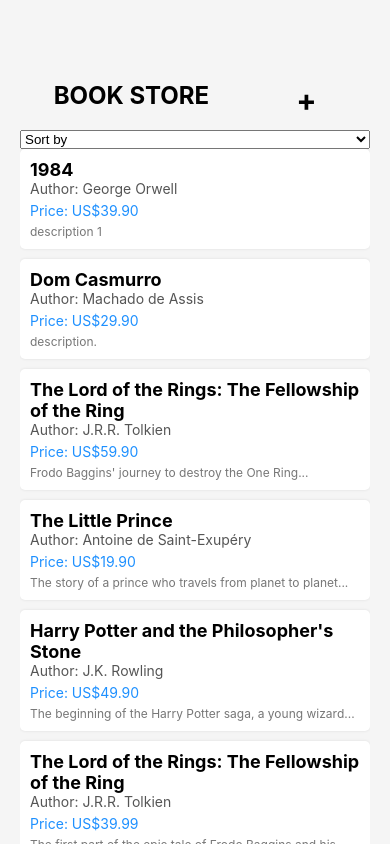
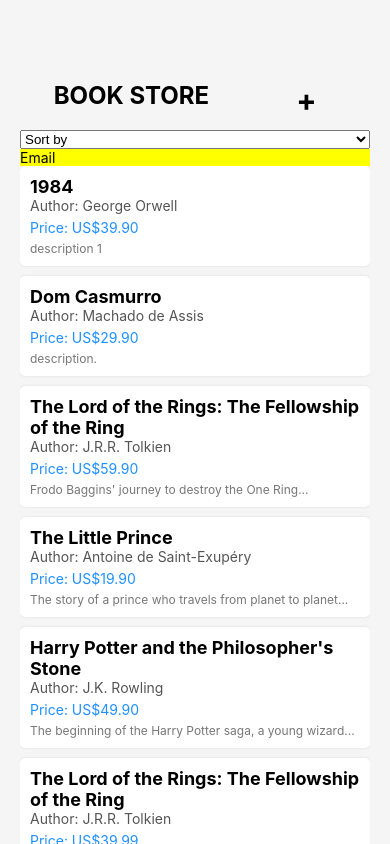
Before and after one commit to Luizrebelatto/ecommerce-store-app, a React Native app: screen / in a window 390 px wide. Built offline with nearby package versions, Linux system fonts and the light colour scheme.

Commit message:
create input

```diff
--- a/src/screens/Home/home.tsx
+++ b/src/screens/Home/home.tsx
@@ -1,15 +1,17 @@
 import React, { useState } from 'react';
-import { View, Text, FlatList } from 'react-native';
+import { View, Text, FlatList, TextInput } from 'react-native';
 import { Picker } from '@react-native-picker/picker';
 import BookItem from "../../components/BookItem";
 import booksData from "../../stores/data.json";
 import { styles } from './home.styles';
 import { sortingBooks } from '../../utils/sorting';
-
+import { useForm, Controller } from "react-hook-form"
 
 export default function Home() {
   const [books, setBooks] = useState(booksData.books);
   const [rule, setRule] = useState('');
+
+  const { handleSubmit, control } = useForm();
 
   const handleSorting = (rule) => {
     const sortedBooks = sortingBooks(rule, books);
@@ -37,6 +39,18 @@ export default function Home() {
         <Picker.Item label="More cheaper" value="moreCheaper" />
         <Picker.Item label="More Expensive" value="moreExpensive" />
       </Picker>
+      <Controller
+        name='email'
+        control={control}
+        render={({ field: { value, onChange } }) => (
+          <TextInput
+            value={value}
+            onChangeText={onChange}
+            style={{ width: "100%", height: 40, backgroundColor: 'yellow' }}
+            placeholder='Email'
+          />
+        )}
+      />
 
       <FlatList
         data={books}
```
